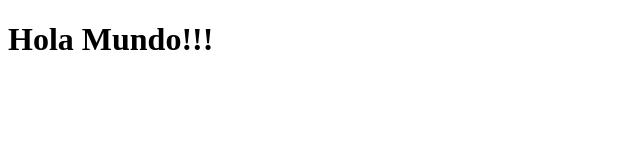
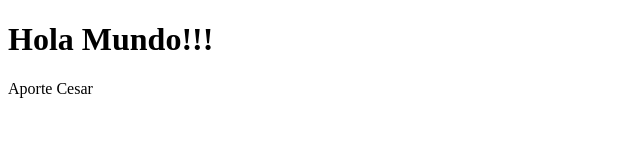
Before and after one commit to iotquindio/connect-test, a plain HTML site: page index.html in a window 1280 px wide. Shown: the whole page, without its empty margins (0-640 px from the left). Drawn offline with Linux system fonts and the light colour scheme.

Commit message:
feat: aporte cesar

```diff
--- a/index.html
+++ b/index.html
@@ -7,5 +7,6 @@
 </head>
 <body>
     <h1>Hola Mundo!!!</h1>
+    <p>Aporte Cesar</p>
 </body>
 </html>
```
